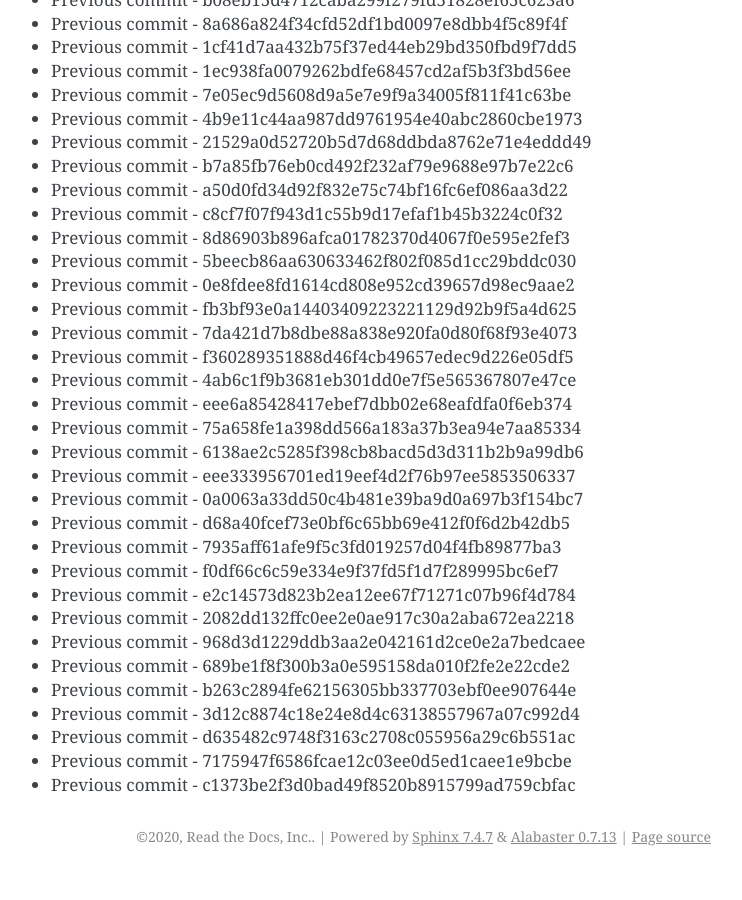
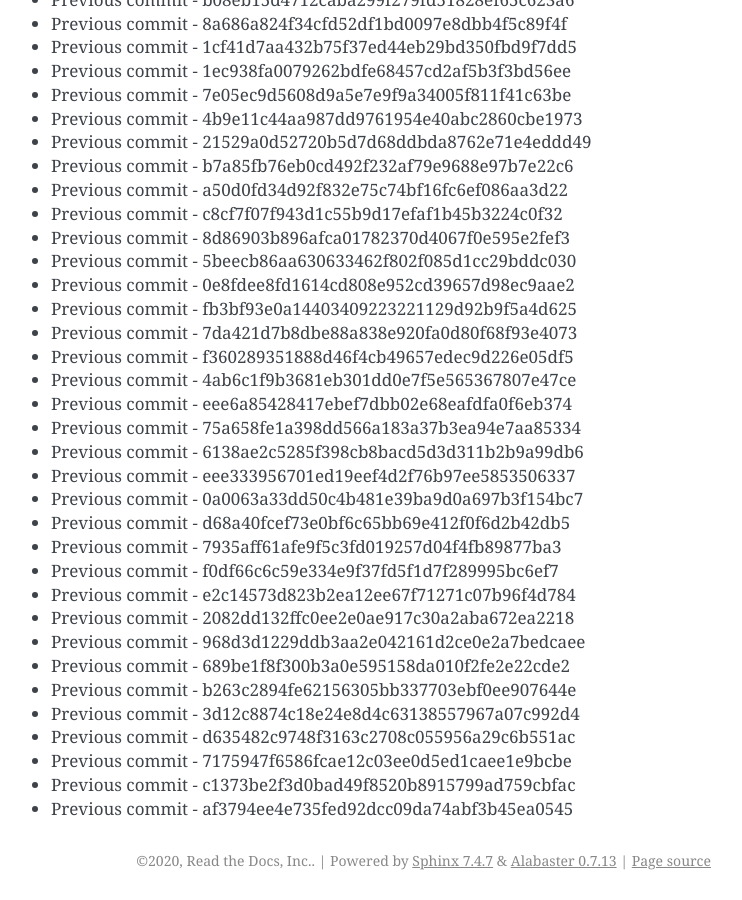
Before and after one commit to readthedocs/rtd-git-stresstest, a Sphinx documentation site: the page built from docs/updates.rst, in a window 1280 px wide and 900 px high, scrolled down 31330 px. Shown: the whole window, without its empty margins (399-1141 px from the left). Built offline with Sphinx 7.4.7, drawn with Linux system fonts in a browser that asks for light colours; before the commit the page ends 32206 px from its top, so only the background shows below that.

Commit message:
Generating commit from previous: af3794ee4e735fed92dcc09da74abf3b45ea0545

```diff
--- a/docs/updates.rst
+++ b/docs/updates.rst
@@ -1348,3 +1348,4 @@ It can be tested for any performance characteristics.
 * Previous commit - d635482c9748f3163c2708c055956a29c6b551ac
 * Previous commit - 7175947f6586fcae12c03ee0d5ed1caee1e9bcbe
 * Previous commit - c1373be2f3d0bad49f8520b8915799ad759cbfac
+* Previous commit - af3794ee4e735fed92dcc09da74abf3b45ea0545
```
